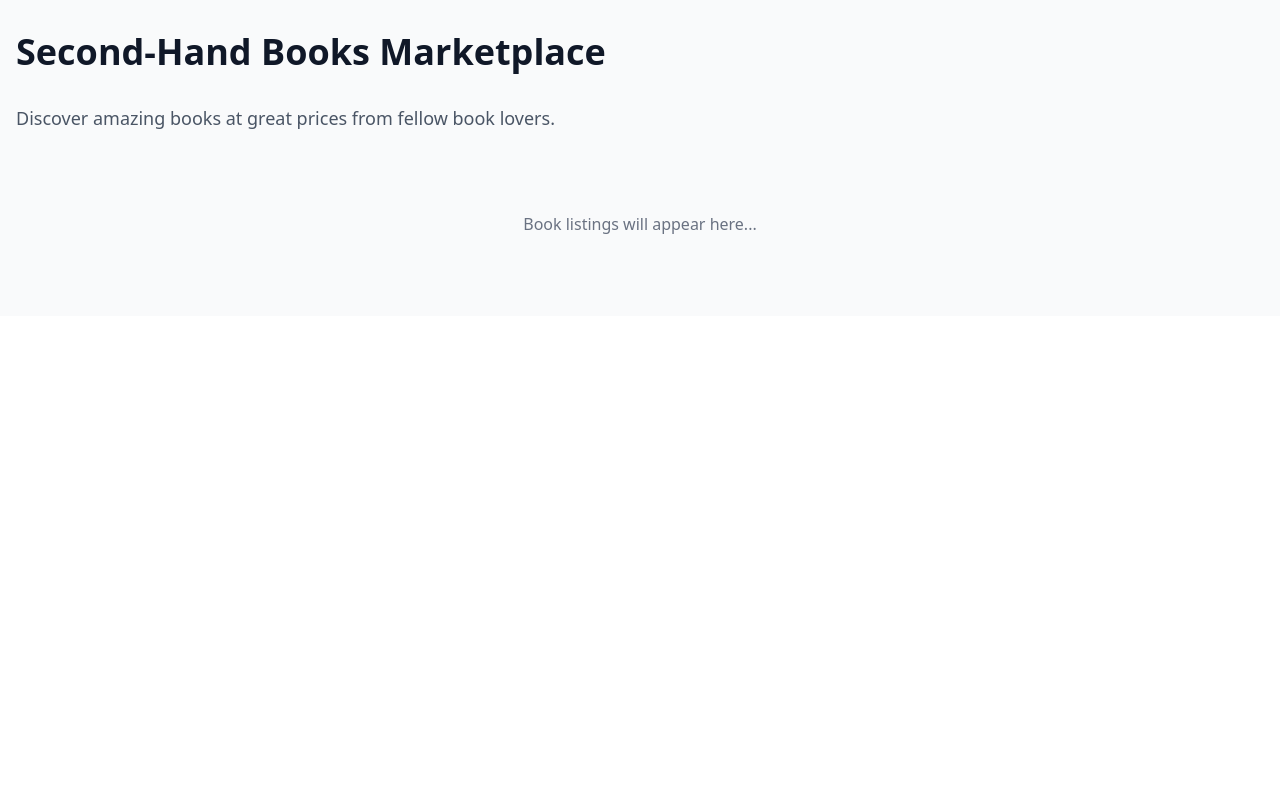
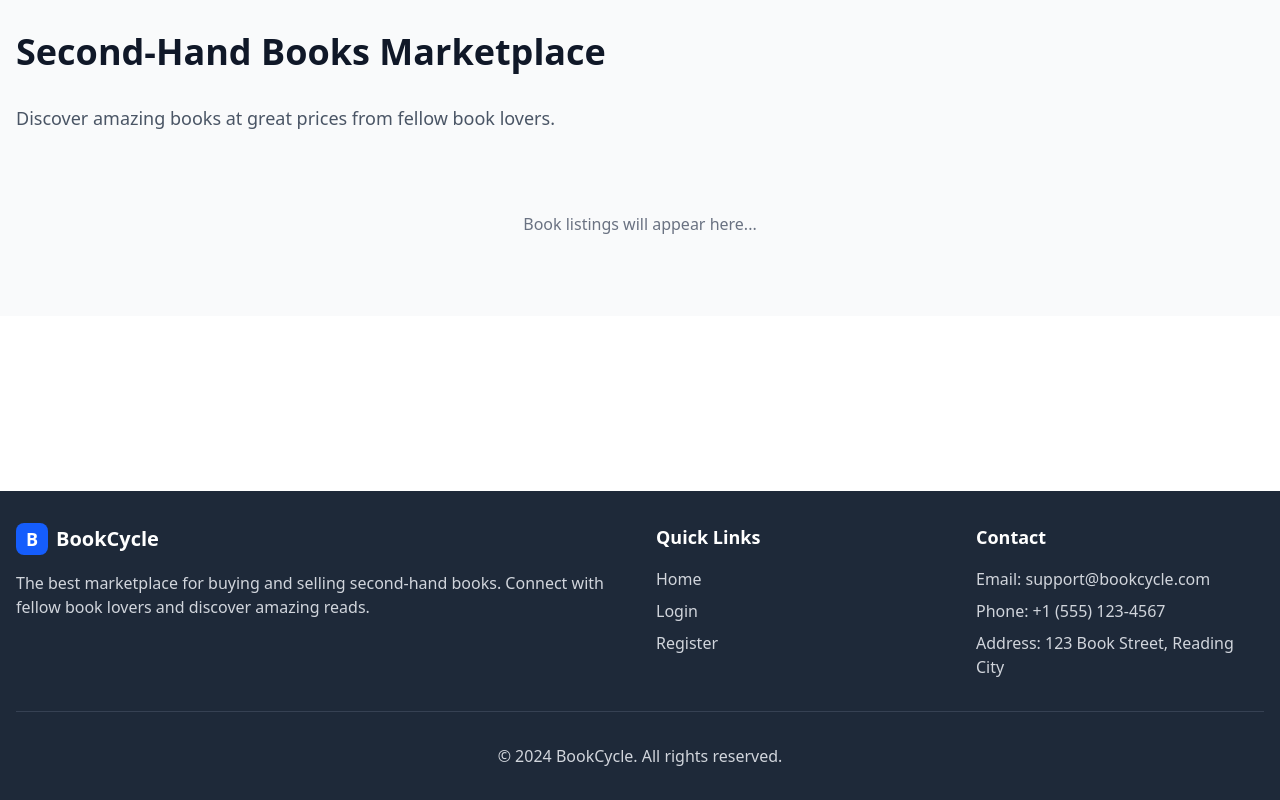
Before and after one commit to amanss11/BookCycle, a React (Vite) app in the folder client/: page / in a window 1280 px wide. Built offline with nearby package versions, Linux system fonts and the light colour scheme.

Commit message:
updated footer

```diff
--- a/client/src/components/common/Footer.jsx
+++ b/client/src/components/common/Footer.jsx
@@ -1,7 +1,63 @@
-function Footer(){
-    return(
-        <>
-        </>
+import React from 'react'
+import { Link } from 'react-router-dom'
+
+const Footer = () => {
+    return (
+        <footer className="bg-gray-800 text-white">
+            <div className="container mx-auto px-4 py-8">
+                <div className="grid grid-cols-1 md:grid-cols-4 gap-8">
+                    {/* Brand */}
+                    <div className="col-span-1 md:col-span-2">
+                        <div className="flex items-center space-x-2 mb-4">
+                            <div className="w-8 h-8 bg-blue-600 rounded-lg flex items-center justify-center">
+                                <span className="text-white font-bold text-lg">B</span>
+                            </div>
+                            <span className="text-xl font-bold">BookCycle</span>
+                        </div>
+                        <p className="text-gray-300 mb-4">
+                            The best marketplace for buying and selling second-hand books.
+                            Connect with fellow book lovers and discover amazing reads.
+                        </p>
+                    </div>
+
+                    {/* Quick Links */}
+                    <div>
+                        <h3 className="text-lg font-semibold mb-4">Quick Links</h3>
+                        <ul className="space-y-2">
+                            <li>
+                                <Link to="/" className="text-gray-300 hover:text-white transition-colors">
+                                    Home
+                                </Link>
+                            </li>
+                            <li>
+                                <Link to="/login" className="text-gray-300 hover:text-white transition-colors">
+                                    Login
+                                </Link>
+                            </li>
+                            <li>
+                                <Link to="/register" className="text-gray-300 hover:text-white transition-colors">
+                                    Register
+                                </Link>
+                            </li>
+                        </ul>
+                    </div>
+
+                    {/* Contact */}
+                    <div>
+                        <h3 className="text-lg font-semibold mb-4">Contact</h3>
+                        <ul className="space-y-2 text-gray-300">
+                            <li>Email: support@bookcycle.com</li>
+                            <li>Phone: +1 (555) 123-4567</li>
+                            <li>Address: 123 Book Street, Reading City</li>
+                        </ul>
+                    </div>
+                </div>
+
+                <div className="border-t border-gray-700 mt-8 pt-8 text-center text-gray-300">
+                    <p>&copy; 2024 BookCycle. All rights reserved.</p>
+                </div>
+            </div>
+        </footer>
     )
 }
 
```
